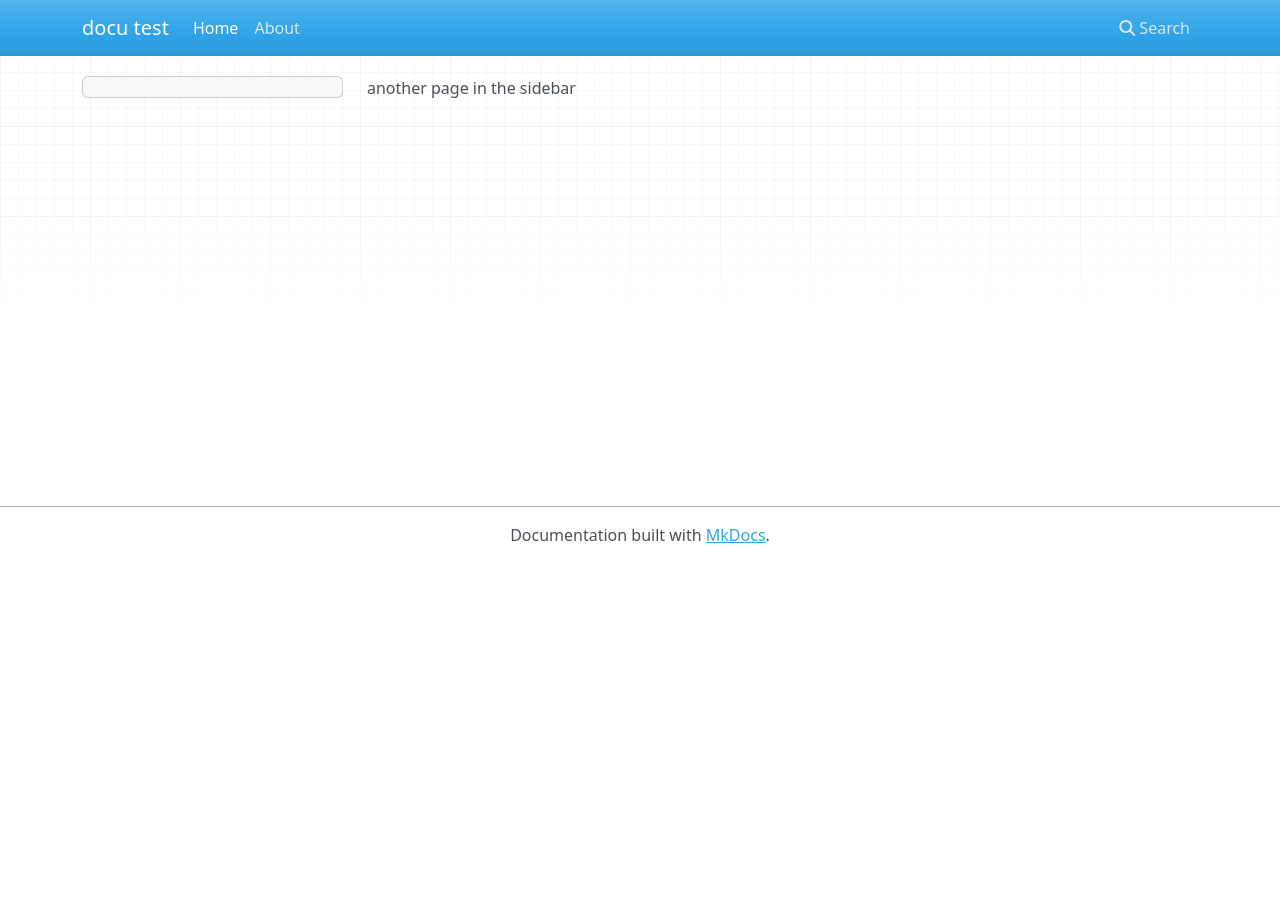
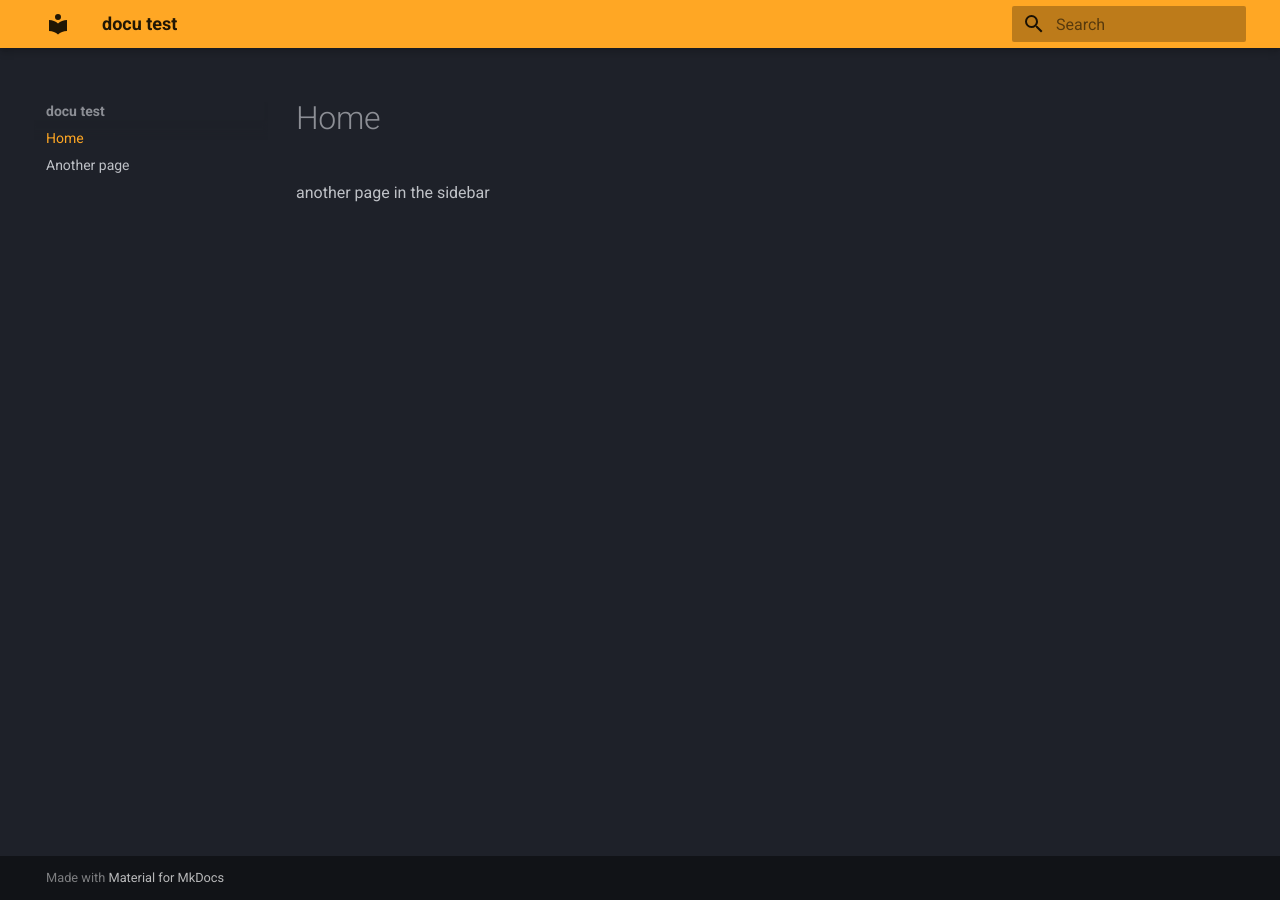
Before and after one commit to fuchsi3010/docu-test, an MkDocs documentation site: the page built from docs/index.md, in a window 1280 px wide. Built offline with MkDocs 1.6.1 and Material for MkDocs 9.7.7, drawn with Linux system fonts in a browser that asks for light colours; nearby versions of some CDN libraries.

Commit message:
change to materials theme

```diff
--- a/mkdocs.yml
+++ b/mkdocs.yml
@@ -1,5 +1,10 @@
 site_name: docu test
 site_url: https://fuchsi3010.github.io/docu-test/
-nav:
-- Home: index.md
-- About: examples.md
+theme:
+  name: material
+  palette:
+    scheme: slate
+    primary: orange
+markdown_extensions:
+- pymdownx.tasklist:
+    custom_checkbox: true
```
